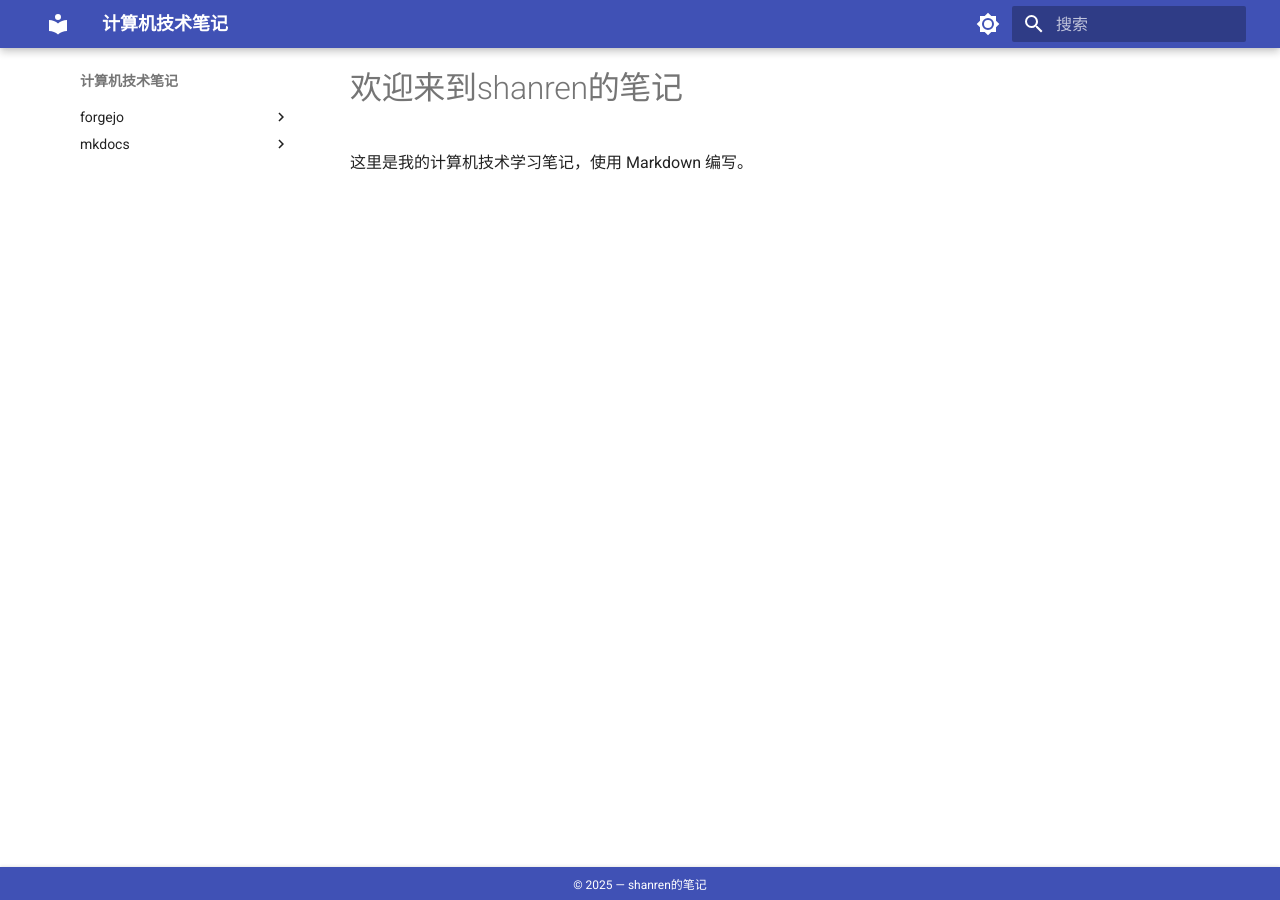
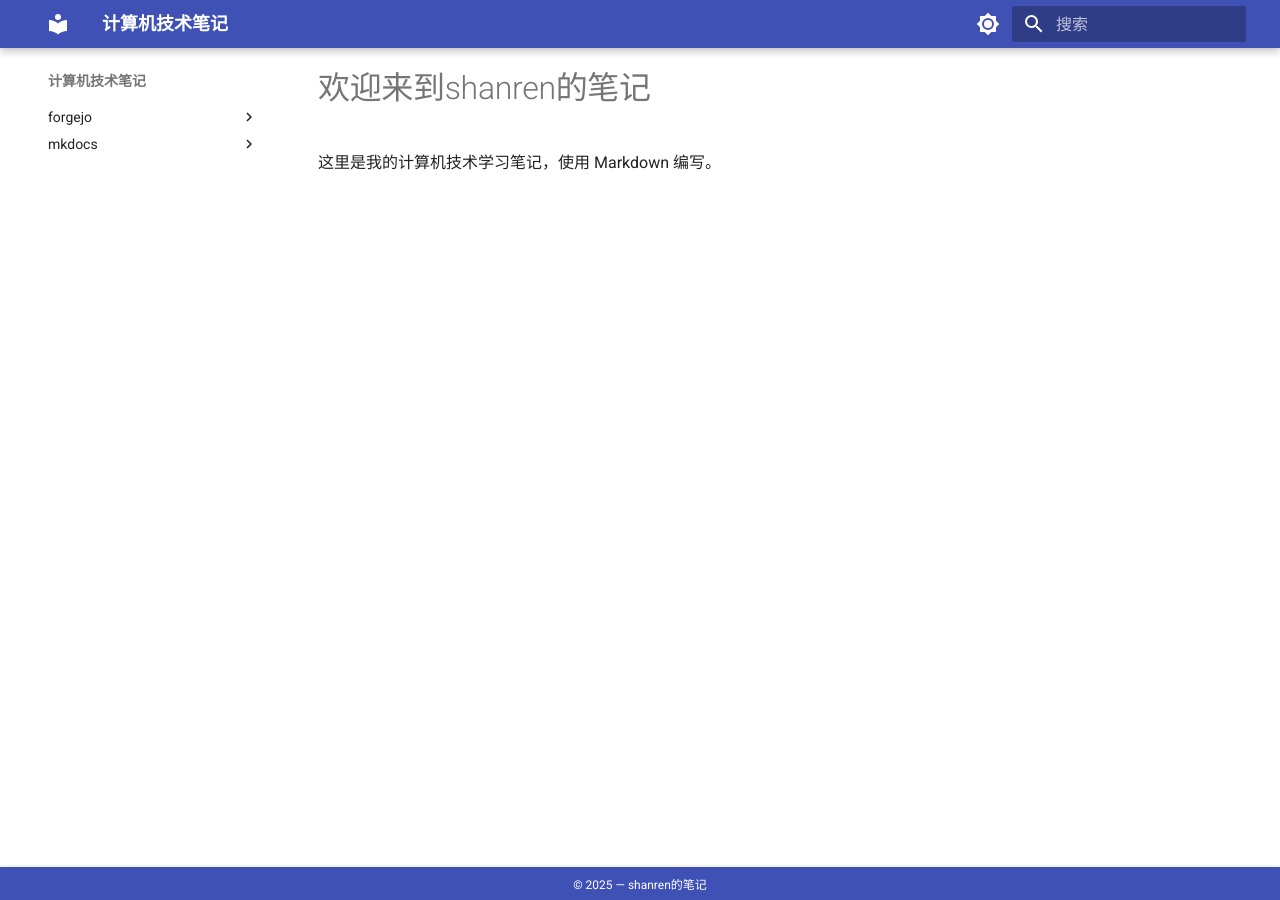
Before and after one commit to mudxkx/techdocs, an MkDocs documentation site: the page built from docs/index.md, in a window 1280 px wide. Built offline with MkDocs 1.6.1 and Material for MkDocs 9.7.7, drawn with Linux system fonts in a browser that asks for light colours.

Commit message:
setup show width

```diff
--- a/docs/stylesheets/extra.css
+++ b/docs/stylesheets/extra.css
@@ -1,11 +1,13 @@
 /* 调整主内容宽度：例如 90% 浏览器宽度 */
 .md-main__inner {
-  max-width: 90% !important;  /* 你可以改成 85%, 80% */
+  max-width: 95% !important;  /* 你可以改成 85%, 80% */
   margin: 0 auto;             /* 居中 */
 }
 
-/* 保持内容不紧贴边界 */
+/* 内容区域跟随全屏 */
 .md-content {
+  max-width: 100% !important;
+  margin: 0 !important;
   padding-left: 1rem;
   padding-right: 1rem;
 }
```
